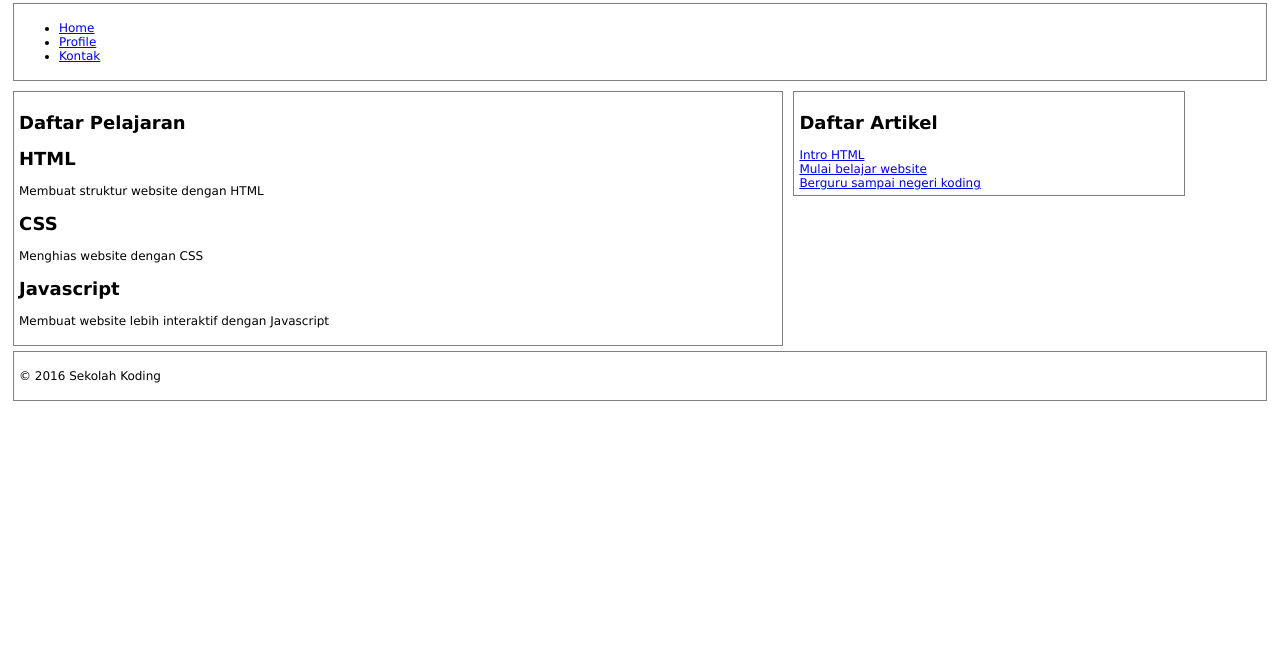
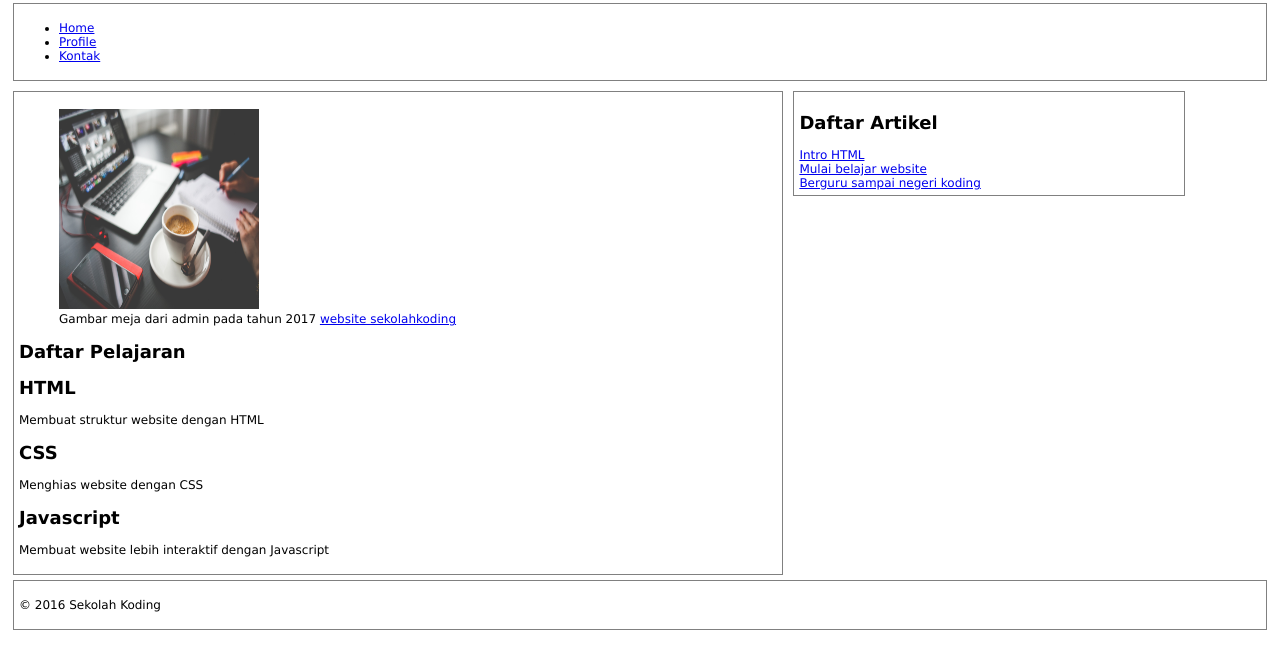
Before and after one commit to RachmanForniandi/sekolahkoding_html, a plain HTML site: page index_html5.html in a window 1280 px wide. Shown: the part 118-786 px from the top of the page. Drawn offline with Linux system fonts and the light colour scheme.

Commit message:
figcaption dengan gambar

```diff
--- a/index_html5.html
+++ b/index_html5.html
@@ -46,6 +46,15 @@
 
     <main>
     <article>
+
+    	<figure>
+        	<img src="developer.jpg" alt="meja developer" width="200" height="200">
+            <figcaption>
+            Gambar meja dari admin pada tahun 2017
+            <a href="sekolahkoding.com">website sekolahkoding</a>
+            </figcaption>
+        </figure>
+
     	<h1>Daftar Pelajaran</h1>
 
         <section>
```
